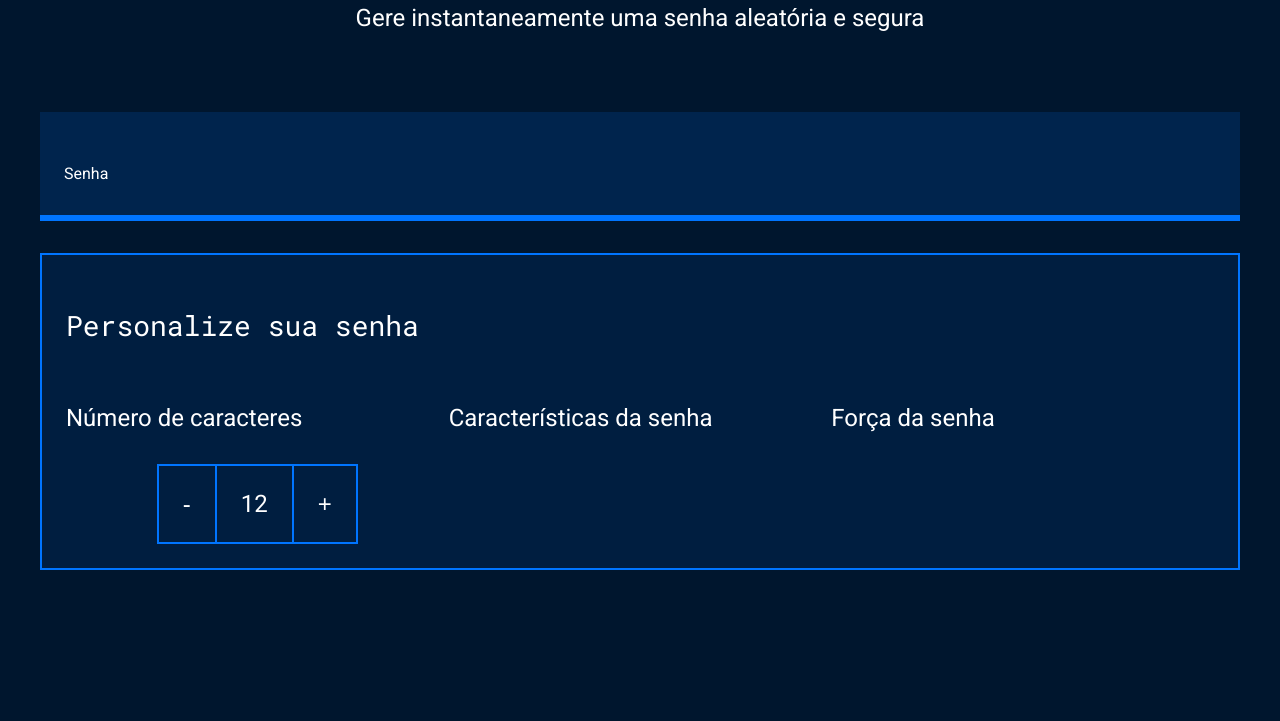
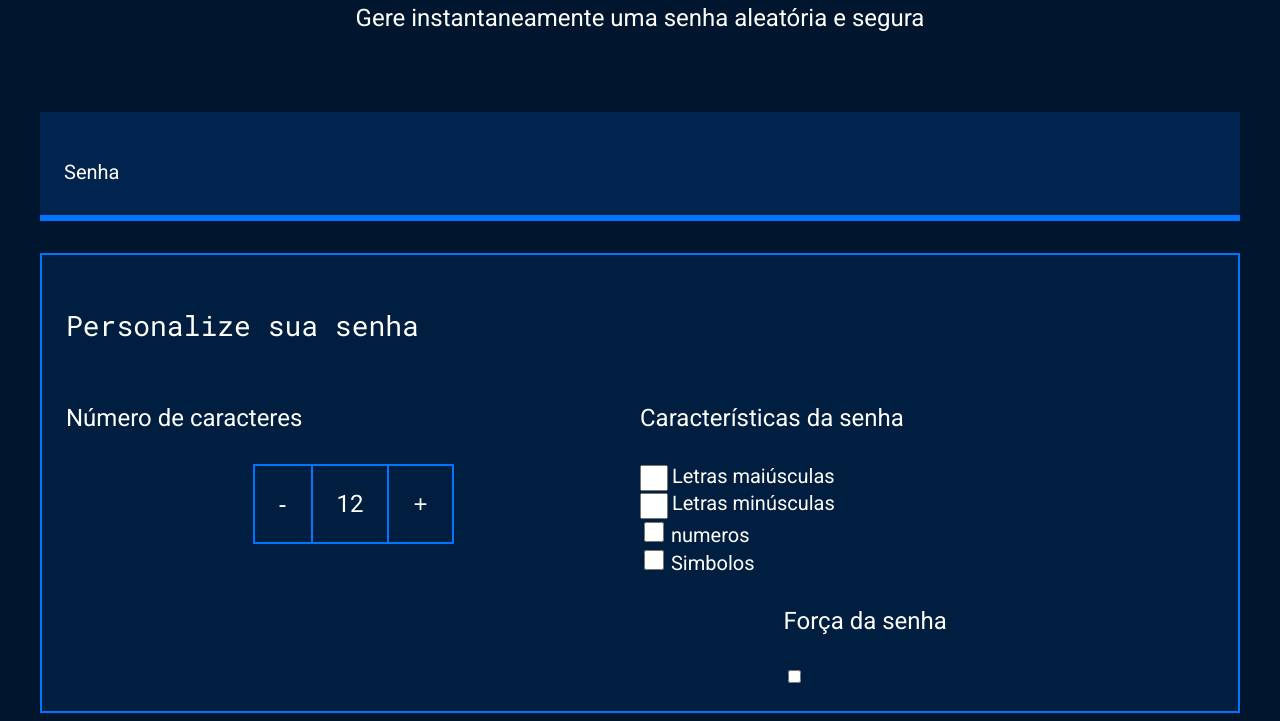
Before and after one commit to pedrovinici8/senhas, a plain HTML site: page index.html in a window 1280 px wide. Shown: the part 214-935 px from the top of the page. Before the commit the page ends 800 px from the top, so only its background shows below. Drawn offline with Linux system fonts and the light colour scheme.

Commit message:
segunda dia 23/08

```diff
--- a/index.html
+++ b/index.html
@@ -32,9 +32,25 @@
                 </div>
                 <div class="parametro-senha">
                     <h4 class="parametro-senha__titulo">Características da senha</h4>
+                    <div class="parametro-senha-checkbox">
+                    <input name=”maiusculo” type=”checkbox” class="checkbox" checked>
+                    <label for=”maiusculo”>Letras maiúsculas</label>
+                    </div>
+                    <div class="parametro-senha-checkbox">
+                    <input name=”minusculo” type=”checkbox” class="checkbox">
+                    <label for="minúsculo">Letras minúsculas</label>
                 </div>
+                <div class="parametro-senha-checkbox">
+                    <input name="numero" type="checkbox" class="checkbox">
+                    <label for="numero">numeros</label>
+                    </div>
+                    <div class="parametro-senha-checkbox">
+                        <input name="simbolo" type="checkbox" class="checkbox">
+                        <label for="simbolo">Simbolos</label>
+                <div class=”parametro-senha-checkbox”>
                 <div class="parametro-senha">
                     <h4 class="parametro-senha__titulo">Força da senha</h4>
+                    <input type="checkbox">
                 </div>
             </div>
         </div>
--- a/style.css
+++ b/style.css
@@ -115,3 +115,12 @@ font-size: 24px;
         flex-direction: row;
     }
 }
+label{
+font-size: 20px;
+}
+
+.checkbox{
+width: 20px;
+height: 20px;
+cursor: pointer;
+}
```
